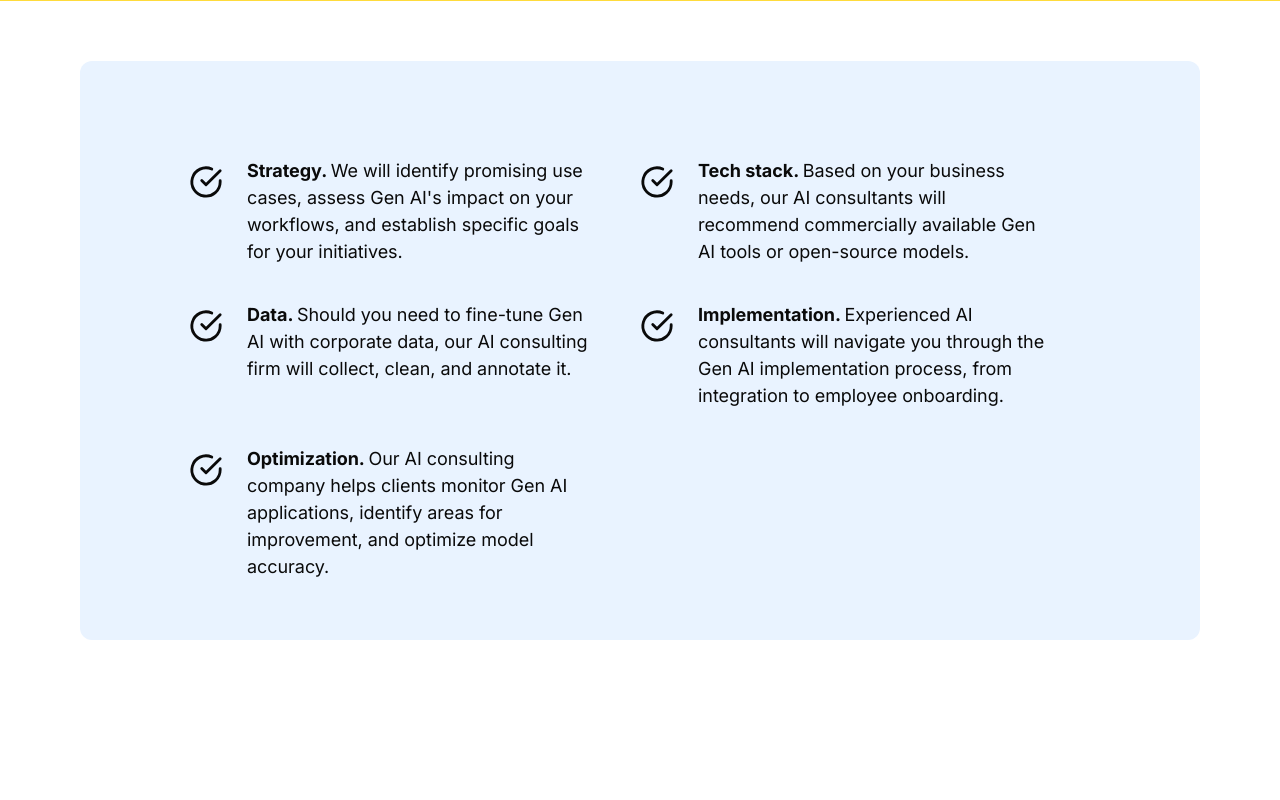
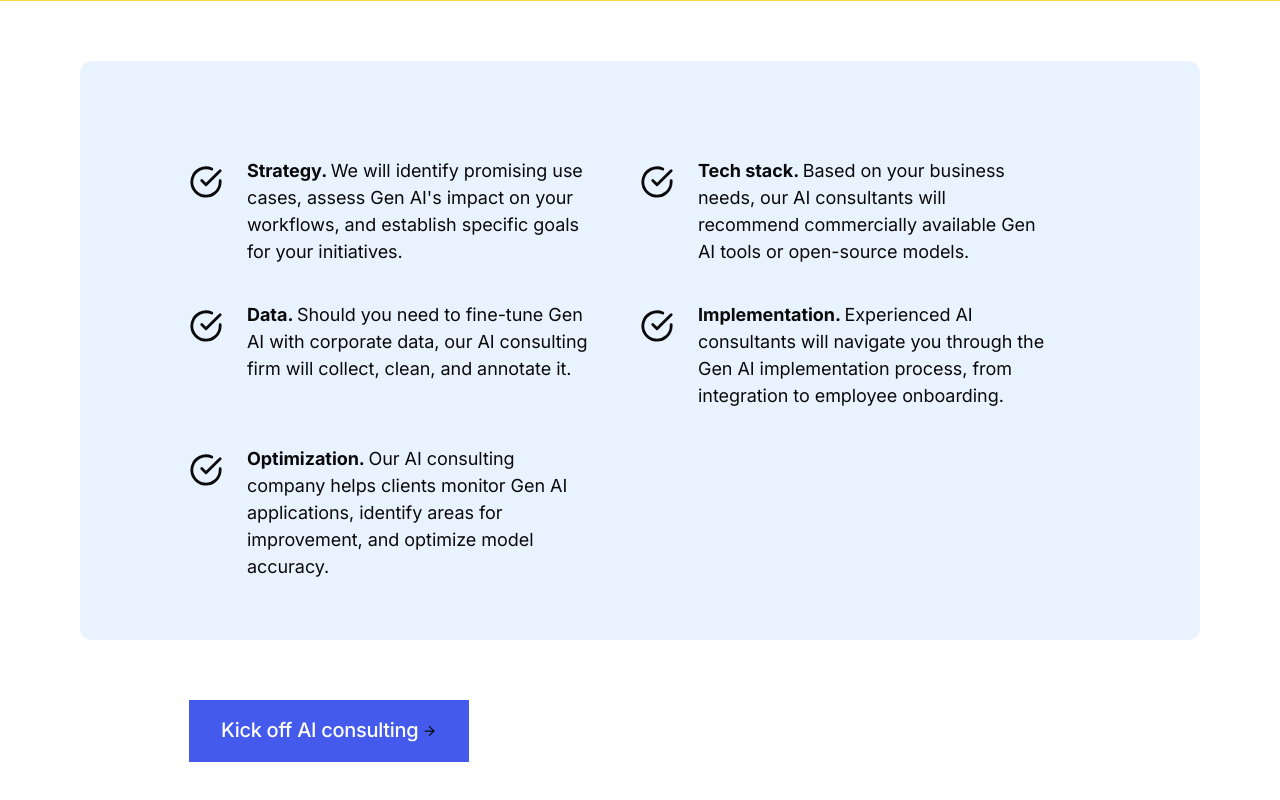
Before and after one commit to elefinnt/cub2, a Next.js app: page /solutions in a window 1280 px wide. Shown: the part 3537-4337 px from the top of the page. Before the commit the page ends 4237 px from the top, so only its background shows below. Built offline with nearby package versions, Linux system fonts and the light colour scheme.

Commit message:
feat: added button

```diff
--- a/app/(routes)/solutions/_components/blue-info-grid.tsx
+++ b/app/(routes)/solutions/_components/blue-info-grid.tsx
@@ -1,4 +1,4 @@
-import { CheckCircle, LucideIcon } from "lucide-react";
+import { ArrowRight, CheckCircle, LucideIcon } from "lucide-react";
 
 interface BlueGridData {
   icon: LucideIcon;
@@ -34,6 +34,15 @@ const BlueGrid: React.FC<BlueGridProps> = ({ infoData }) => {
           </div>
         </div>
       </div>
+      {/* button text to be made dynamic */}
+      <div className="px-[109px] my-[60px]">
+        <button className="mt-12 bg-[#445aec] px-8 py-4 flex space-x-1 hover:bg-black hover:text-white">
+          <p className="text-white font-medium text-xl tracking-[-.3px]">
+            Kick off AI consulting
+          </p>
+          <ArrowRight height={30} width={15} />
+        </button>
+      </div>
     </div>
   );
 };
```
